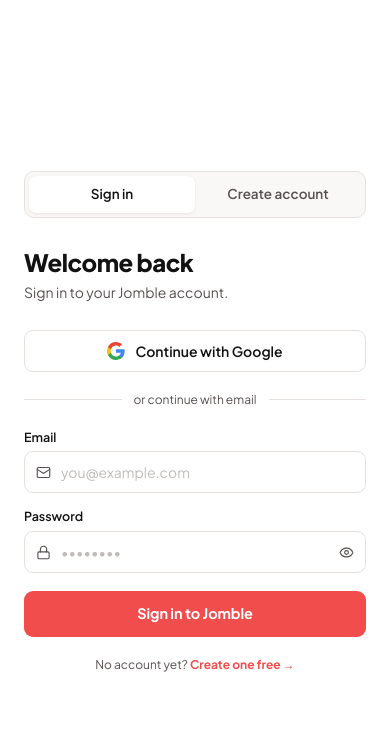
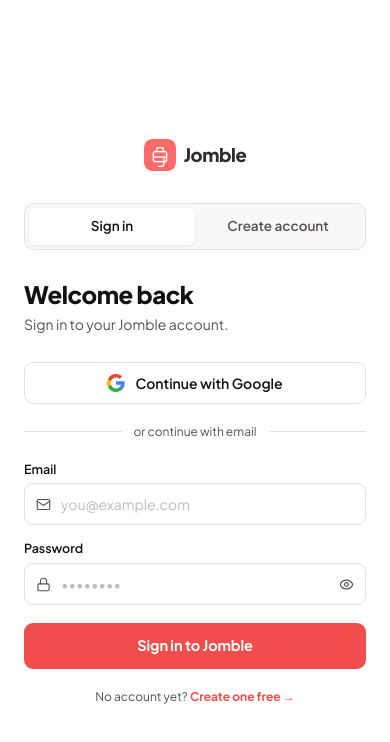
Before and after one commit to fabmeep/jomble-app, a Next.js app: page /login in a window 390 px wide. Shown: the top 742 px of the page. Built offline with nearby package versions, Linux system fonts and the light colour scheme.

Commit message:
changes for UI

```diff
--- a/src/app/(auth)/_components/left-panel.tsx
+++ b/src/app/(auth)/_components/left-panel.tsx
@@ -54,9 +54,9 @@
       </div>
 
       {/* Stat cards */}
-      <div className="relative z-10 flex flex-col gap-2.5 mb-8">
-        {/* Card 1 */}
-        <div
+      {/* <div className="relative z-10 flex flex-col gap-2.5 mb-8"> */}
+      {/* Card 1 */}
+      {/* <div
           className="bg-white/6 border border-white/10 rounded-xl p-3.5 px-4.5 flex items-center gap-3.5 backdrop-blur-[4px] animate-fade-up"
           style={{ animationDelay: "0.1s" }}
         >
@@ -91,10 +91,10 @@
               Applications tracked
             </div>
           </div>
-        </div>
+        </div> */}
 
-        {/* Card 2 */}
-        <div
+      {/* Card 2 */}
+      {/* <div
           className="bg-white/6 border border-white/10 rounded-xl p-3.5 px-4.5 flex items-center gap-3.5 backdrop-blur-[4px] animate-fade-up"
           style={{ animationDelay: "0.2s" }}
         >
@@ -120,10 +120,10 @@
               Response rate
             </div>
           </div>
-        </div>
+        </div> */}
 
-        {/* Card 3 */}
-        <div
+      {/* Card 3 */}
+      {/* <div
           className="bg-white/6 border border-white/10 rounded-xl p-3.5 px-4.5 flex items-center gap-3.5 backdrop-blur-[4px] animate-fade-up"
           style={{ animationDelay: "0.3s" }}
         >
@@ -149,16 +149,16 @@
               Avg. days to reply
             </div>
           </div>
-        </div>
-      </div>
+        </div> */}
+      {/* </div> */}
 
       {/* Bottom quote */}
       <div className="relative z-10 border-t border-white/10 pt-5">
         <p className="text-[13px] text-white/35 italic leading-relaxed">
-          &quot;I landed 3 interviews in 2 weeks just by staying on top of follow-ups.&quot;
+          &quot;By far the best job application tracker I've ever used&quot;
         </p>
         <span className="block text-[12px] text-white/25 mt-1.5 not-italic">
-          — Adit R., Software Engineer
+          — Probably some User in the near future
         </span>
       </div>
     </div>
--- a/src/app/(auth)/layout.tsx
+++ b/src/app/(auth)/layout.tsx
@@ -1,4 +1,5 @@
 import React from "react";
+import Image from "next/image";
 import LeftPanel from "./_components/left-panel";
 import AuthTabs from "./_components/auth-tabs";
 
@@ -18,6 +19,23 @@
           className="w-full max-w-[380px] animate-fade-up"
           style={{ animationDelay: "0.1s", animationDuration: "0.5s" }}
         >
+          {/* Logo only on mobile */}
+          <div className="flex md:hidden items-center justify-center gap-2 mb-8 select-none">
+            <div className="w-8 h-8 relative shrink-0">
+              <Image
+                src="/icons/logo-coral.png"
+                alt="Jomble Logo"
+                fill
+                sizes="32px"
+                className="rounded-[8px] object-contain"
+                priority
+              />
+            </div>
+            <span className="text-[18.5px] font-extrabold text-[#2D2D2D] tracking-[-0.4px]">
+              Jomble
+            </span>
+          </div>
+
           {/* Client-side dynamic tabs */}
           <AuthTabs />
 
--- /dev/null
+++ b/src/app/page.tsx
@@ -0,0 +1,12 @@
+import { redirect } from "next/navigation"
+import { auth } from "@/auth"
+
+export default async function RootPage() {
+  const session = await auth()
+
+  if (session) {
+    redirect("/dashboard")
+  } else {
+    redirect("/login")
+  }
+}
```
